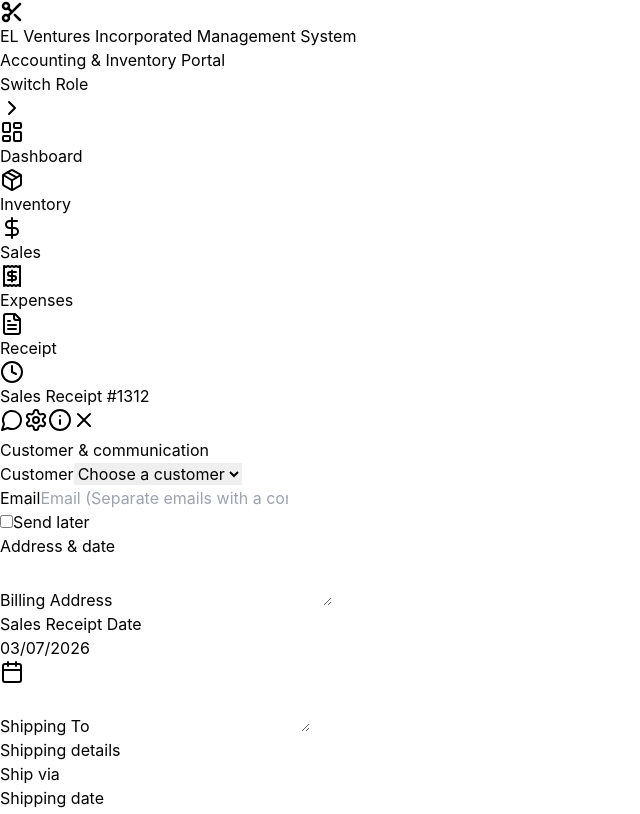
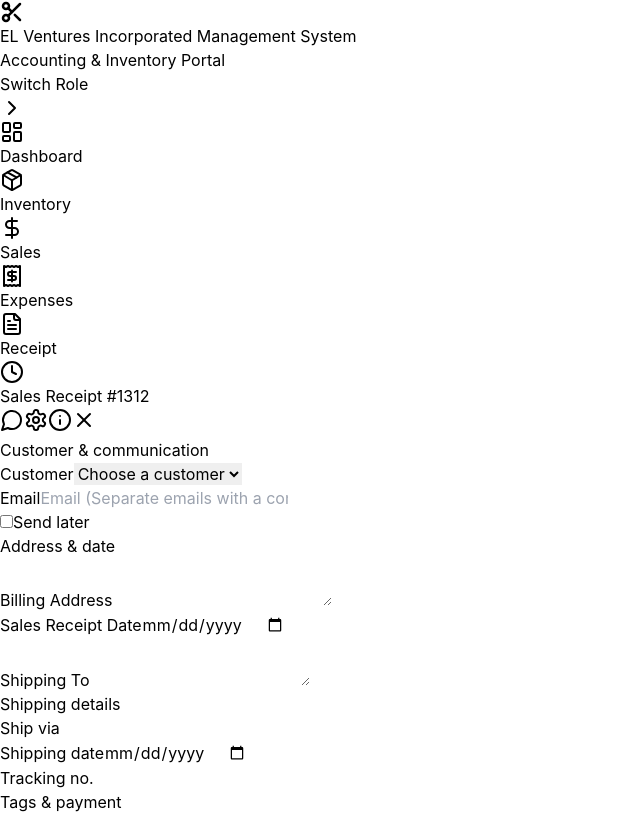
Before and after one commit to FRC-FRANKY/EL-Ventures-Booking-system-and-Inventory, a React (Vite) app: page /accounting-inventory/receipt in a window 1280 px wide. Shown: the top 814 px of the page, without its empty margins (0-640 px from the left). Built offline with nearby package versions, Linux system fonts and the light colour scheme.

Commit message:
calendar change

```diff
--- a/src/components/receipt/ShippingForm.jsx
+++ b/src/components/receipt/ShippingForm.jsx
@@ -1,5 +1,3 @@
-import { Calendar } from 'lucide-react'
-
 export default function ShippingForm({
   billingAddress,
   receiptDate,
@@ -28,16 +26,13 @@ export default function ShippingForm({
       </div>
       <div>
         <label className="block text-xs font-medium text-gray-500 mb-1">Sales Receipt Date</label>
-        <div className="relative">
         <input
-            type="text"
+          type="date"
           value={receiptDate}
           onChange={(e) => onReceiptDateChange(e.target.value)}
-            placeholder="MM/DD/YYYY"
-            className="w-full pl-3 pr-9 py-2 rounded-lg border border-gray-200 bg-white text-sm focus:ring-2 focus:ring-green-500 focus:border-transparent"
+          placeholder="dd/mm/yyyy"
+          className="w-full px-3 py-2 rounded-lg border border-gray-200 bg-white text-sm focus:ring-2 focus:ring-green-500 focus:border-transparent"
         />
-          <Calendar className="absolute right-3 top-1/2 -translate-y-1/2 w-4 h-4 text-gray-400 pointer-events-none" />
-        </div>
       </div>
       <div>
         <label className="block text-xs font-medium text-gray-500 mb-1">Shipping To</label>
@@ -60,16 +55,13 @@ export default function ShippingForm({
       </div>
       <div>
         <label className="block text-xs font-medium text-gray-500 mb-1">Shipping date</label>
-        <div className="relative">
         <input
-            type="text"
+          type="date"
           value={shippingDate}
           onChange={(e) => onShippingDateChange(e.target.value)}
-            placeholder="MM/DD/YYYY"
-            className="w-full pl-3 pr-9 py-2 rounded-lg border border-gray-200 bg-white text-sm focus:ring-2 focus:ring-green-500 focus:border-transparent"
+          placeholder="dd/mm/yyyy"
+          className="w-full px-3 py-2 rounded-lg border border-gray-200 bg-white text-sm focus:ring-2 focus:ring-green-500 focus:border-transparent"
         />
-          <Calendar className="absolute right-3 top-1/2 -translate-y-1/2 w-4 h-4 text-gray-400 pointer-events-none" />
-        </div>
       </div>
       <div>
         <label className="block text-xs font-medium text-gray-500 mb-1">Tracking no.</label>
```
Lines whose indentation alone changed are shown as unchanged.
